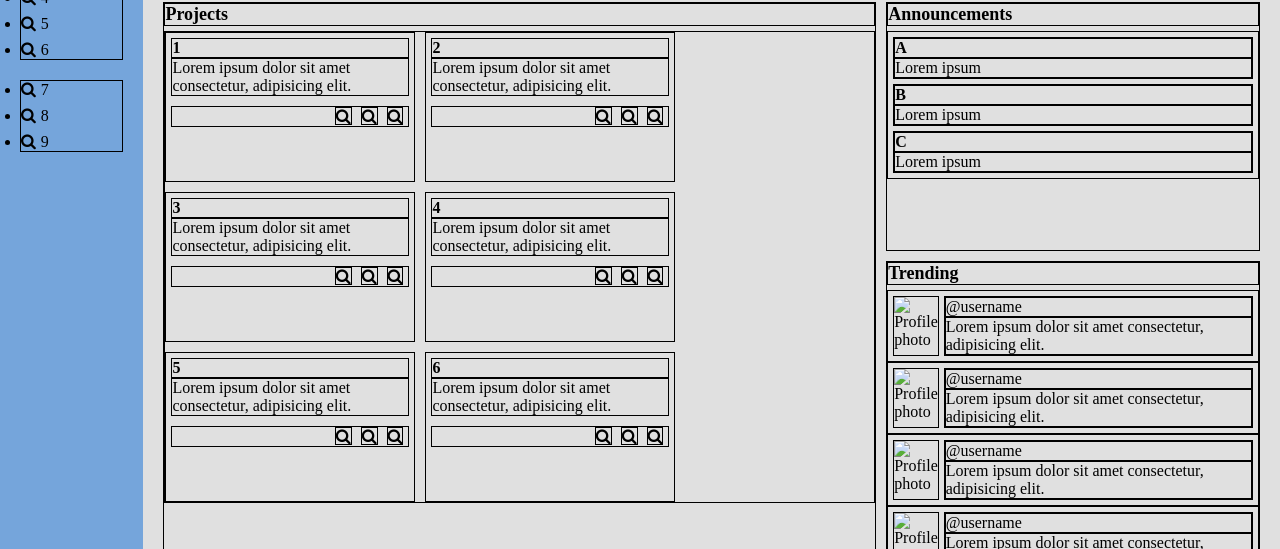
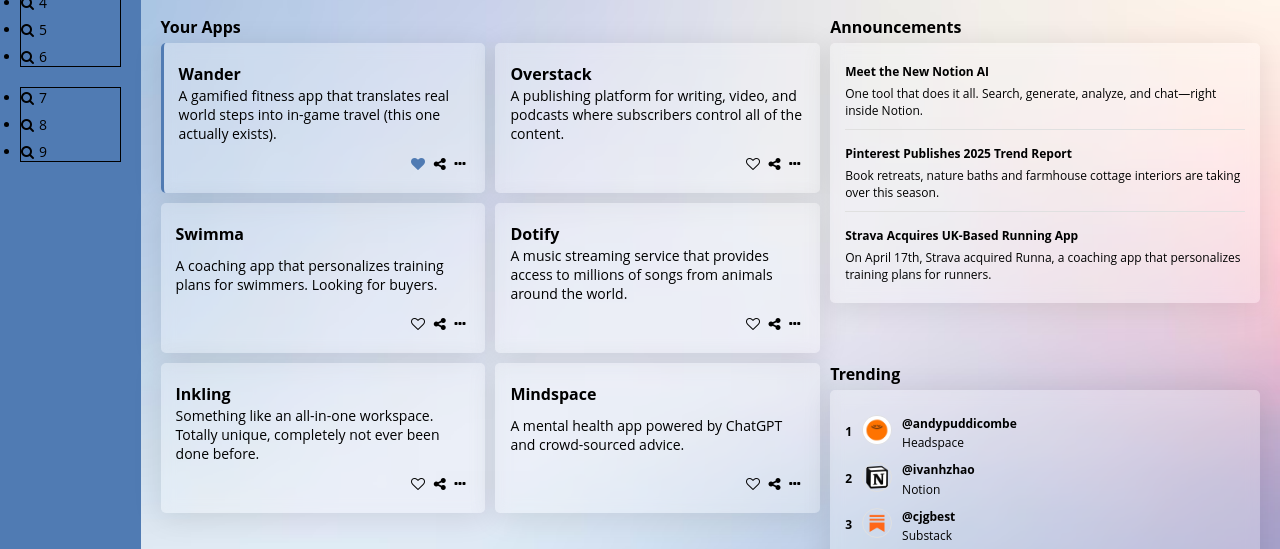
Before and after one commit to denaliazhi/odin-dashboard, a plain HTML site: page index.html in a window 1280 px wide. Shown: the part 140-689 px from the top of the page. Drawn offline with Linux system fonts and the light colour scheme.

Commit message:
Prettify main content

```diff
--- a/index.html
+++ b/index.html
@@ -17,13 +17,13 @@
                 </div>
                 <div class="profile">
                     <i class="fa fa-search"></i>
-                    <img src="" alt="Profile photo" width="50" height=""50>
+                    <img src="" alt="Profile photo" width="50" height="auto">
                     <p>Name</p>
                 </div>
             </div>
             <div>
                 <div class="greeting">
-                    <img src="" alt="Profile photo" width="50" height=""50>
+                    <img src="" alt="Profile photo" width="50" height="auto">
                     <div>
                         <p>Greetings,</p>
                         <p>Name</p>
@@ -38,7 +38,7 @@
         </header>
         <div class="side-nav">
             <div class="logo">
-                <img src="" alt="Logo" width="50" height=""50>
+                <img src="" alt="Logo" width="50" height="auto">
                 <a href="#">Lorem</a>
             </div>
             <ul class="side-nav-menu">
@@ -57,109 +57,124 @@
         </div>
         <div class="main">
             <div class="projects">
-                <h2>Projects</h2>
+                <h2>Your Apps</h2>
                 <div class="project-container">
-                    <div class="card">
-                        <h4>1</h4>
-                        <p>Lorem ipsum dolor sit amet consectetur, adipisicing elit.</p>
+                    <div class="card hearted">
+                        <h3>Wander</h3>
+                        <p>A gamified fitness app that translates real world steps into in-game travel (this one actually exists).</p>
                         <div>
-                            <i class="fa fa-search"></i>
-                            <i class="fa fa-search"></i>
-                            <i class="fa fa-search"></i>
+                            <i class="fa fa-heart"></i>
+                            <i class="fa fa-share-alt"></i>
+                            <i class="fa fa-ellipsis-h"></i>
                         </div>
                     </div>
                     <div class="card">
-                        <h4>2</h4>
-                        <p>Lorem ipsum dolor sit amet consectetur, adipisicing elit.</p>
+                        <h3>Overstack</h3>
+                        <p>A publishing platform for writing, video, and podcasts where subscribers control all of the content.</p>
                         <div>
-                            <i class="fa fa-search"></i>
-                            <i class="fa fa-search"></i>
-                            <i class="fa fa-search"></i>
+                            <i class="fa fa-heart-o"></i>
+                            <i class="fa fa-share-alt"></i>
+                            <i class="fa fa-ellipsis-h"></i>
                         </div>
                     </div>
                     <div class="card">
-                        <h4>3</h4>
-                        <p>Lorem ipsum dolor sit amet consectetur, adipisicing elit.</p>
+                        <h3>Swimma</h3>
+                        <p>A coaching app that personalizes training plans for swimmers. Looking for buyers.</p>
                         <div>
-                            <i class="fa fa-search"></i>
-                            <i class="fa fa-search"></i>
-                            <i class="fa fa-search"></i>
+                            <i class="fa fa-heart-o"></i>
+                            <i class="fa fa-share-alt"></i>
+                            <i class="fa fa-ellipsis-h"></i>
                         </div>
                     </div>
                     <div class="card">
-                        <h4>4</h4>
-                        <p>Lorem ipsum dolor sit amet consectetur, adipisicing elit.</p>
+                        <h3>Dotify</h3>
+                        <p>A music streaming service that provides access to millions of songs from animals around the world.</p>
                         <div>
-                            <i class="fa fa-search"></i>
-                            <i class="fa fa-search"></i>
-                            <i class="fa fa-search"></i>
+                            <i class="fa fa-heart-o"></i>
+                            <i class="fa fa-share-alt"></i>
+                            <i class="fa fa-ellipsis-h"></i>
                         </div>
                     </div>
                     <div class="card">
-                        <h4>5</h4>
-                        <p>Lorem ipsum dolor sit amet consectetur, adipisicing elit.</p>
+                        <h3>Inkling</h3>
+                        <p>Something like an all-in-one workspace. Totally unique, completely not ever been done before.</p>
                         <div>
-                            <i class="fa fa-search"></i>
-                            <i class="fa fa-search"></i>
-                            <i class="fa fa-search"></i>
+                            <i class="fa fa-heart-o"></i>
+                            <i class="fa fa-share-alt"></i>
+                            <i class="fa fa-ellipsis-h"></i>
                         </div>
                     </div>
                     <div class="card">
-                        <h4>6</h4>
-                        <p>Lorem ipsum dolor sit amet consectetur, adipisicing elit.</p>
+                        <h3>Mindspace</h3>
+                        <p>A mental health app powered by ChatGPT and crowd-sourced advice.</p>
                         <div>
-                            <i class="fa fa-search"></i>
-                            <i class="fa fa-search"></i>
-                            <i class="fa fa-search"></i>
+                            <i class="fa fa-heart-o"></i>
+                            <i class="fa fa-share-alt"></i>
+                            <i class="fa fa-ellipsis-h"></i>
                         </div>
                     </div>
                 </div>
             </div>
             <div class="announcements">
                 <h2>Announcements</h2>
-                <div>
-                    <div>
-                        <h4>A</h4>
-                        <p>Lorem ipsum</p>
+                <div class="card">
+                    <div class="card-item">
+                        <h4>
+                            <a href="https://www.notion.com/releases/2024-09-25">
+                            Meet the New Notion AI </a>
+                        </h4>
+                        <p>One tool that does it all. Search, generate, analyze, and chat—right inside Notion.</p>
                     </div>
-                    <div>
-                        <h4>B</h4>
-                        <p>Lorem ipsum</p>
+                    <div class="card-item">
+                        <h4>
+                            <a href="https://newsroom.pinterest.com/news/the-2025-pinterest-summer-trend-report/">
+                            Pinterest Publishes 2025 Trend Report</a>
+                        </h4>
+                        <p> Book retreats, nature baths and farmhouse cottage interiors are taking over this season.</p>
                     </div>
-                    <div>
-                        <h4>C</h4>
-                        <p>Lorem ipsum</p>
+                    <div class="card-item">
+                        <h4>
+                            <a href="https://support.strava.com/hc/en-us/articles/35941891603725-Strava-is-Acquiring-Runna">
+                            Strava Acquires UK-Based Running App</a>
+                        </h4>
+                        <p>On April 17th, Strava acquired Runna, a coaching app that personalizes training plans for runners.</p>
                     </div>
                 </div>
             </div>
             <div class="trends">
                 <h2>Trending</h2>
+                <div class="card">
+                    <div class="card-item">
+                        <p>1</p>
+                        <img src="headspace-icon.jpg" alt="Profile photo" width="30" height="30">
                         <div>
-                    <img src="" alt="Profile photo" width="50" height=""50>
-                    <div>
-                        <p>@username</p>
-                        <p>Lorem ipsum dolor sit amet consectetur, adipisicing elit.</p>
+                            <p>@andypuddicombe</p>
+                            <p>Headspace</p>
                         </div>
                     </div>
+                    <div class="card-item">
+                        <p>2</p>
+                        <img src="notion-icon.png" alt="Profile photo" width="30" height="30">
                         <div>
-                    <img src="" alt="Profile photo" width="50" height=""50>
-                    <div>
-                        <p>@username</p>
-                        <p>Lorem ipsum dolor sit amet consectetur, adipisicing elit.</p>
+                            <p>@ivanhzhao</p>
+                            <p>Notion</p>
                         </div>
                     </div>
+                    <div class="card-item">
+                        <p>3</p>
+                        <img src="substack-icon.png" alt="Profile photo" width="30" height="30">
                         <div>
-                    <img src="" alt="Profile photo" width="50" height=""50>
-                    <div>
-                        <p>@username</p>
-                        <p>Lorem ipsum dolor sit amet consectetur, adipisicing elit.</p>
+                            <p>@cjgbest</p>
+                            <p>Substack</p>
                         </div>
                     </div>
+                    <div class="card-item">
+                        <p>4</p>
+                        <img src="spotify-icon.png" alt="Profile photo" width="30" height="30">
                         <div>
-                    <img src="" alt="Profile photo" width="50" height=""50>
-                    <div>
-                        <p>@username</p>
-                        <p>Lorem ipsum dolor sit amet consectetur, adipisicing elit.</p>
+                            <p>@eldsjal</p>
+                            <p>Spotify</p>
+                        </div>
                     </div>
                 </div>
             </div>
--- a/styles.css
+++ b/styles.css
@@ -1,13 +1,20 @@
+/* -- GENERAL -- */
 * {
     margin: 0;
     padding: 0;
     box-sizing: border-box;
 }
 
+body {
+    font-family: "Open Sans", Arial, sans-serif;
+    font-size: 14px;
+}
+
 :root {
-    --accent: #75a5db;
+    --accent: #507bb3;
     --main-1: #ffd6e7;
-    --main-2: #e0e0e0;
+    --main-2: #fff;
+    --bg: #e0e0e0;
 }
 
 .container {
@@ -83,21 +90,18 @@
 }
 
 /* -- MAIN -- */
-.main * {
-    border: solid 1px black; /* Remove later */
-}
-
 .main {
-    background-color: var(--main-2);
+    background-image: url("gradient-bg.avif");
+    background-size: cover;
 
     display: grid;
-    grid-template-columns: max(200px, 65%) 1fr;
+    grid-template-columns: max(200px, 60%) 1fr;
     gap: 10px;
 }
 
 .main h2 {
-    font-size: 18px;
-    margin-bottom: 5px;
+    font-size: 16px;
+    margin: 10px 0 5px;
 }
 
 .projects {
@@ -106,37 +110,91 @@
 
 .project-container {
     display: grid;
-    grid-template-columns: repeat(auto-fill, 250px);
+    grid-template-columns: repeat(auto-fit, minmax(250px, 1fr));
     gap: 10px;
 }
 
 .card {
-    width: 250px;
-    height: 150px;
+    padding: 20px 15px;
+    border-radius: 5px;
+
+    /* Frosted glass effect from https://css.glass */
+    background: #ffffff4a;
+    box-shadow: 0 4px 30px rgba(0, 0, 0, 0.1);
+    backdrop-filter: blur(6.4px);
+    -webkit-backdrop-filter: blur(6.4px);
 }
 
-.card > div {
+.hearted {
+    border-left: 3px solid var(--accent);
+}
+
+.fa-heart {
+    color: var(--accent);
+}
+
+.card h3 {
+    font-size: 16px;
+}
+
+.card-item h4 {
+    font-size: 12px;
+    margin-bottom: 5px;
+}
+
+.card-item p {
+    font-size: 12px;
+}
+
+.project-container .card {
+    height: 150px;
+
+    display: flex;
+    flex-direction: column;
+    justify-content: space-between;
+}
+
+.project-container .card > div {
     margin-top: 10px;
     text-align: right;
+
+    align-self: end;
 }
 
-.trends > div,
-.announcements > div {
+.announcements .card,
+.trends .card,
+.trends .card-item {
     display: flex;
     gap: 5px;
 }
 
-.announcements > div {
+.announcements .card,
+.trends .card {
     flex-direction: column;
 }
 
-/* .announcements > div div:nth-child(-n + 2) {
-    padding-bottom: 5px;
-    border-bottom: 1px solid blue;
-} */
+.announcements .card-item:nth-child(-n + 2) {
+    padding-bottom: 10px;
+    margin-bottom: 10px;
+    border-bottom: 1px solid var(--bg);
+}
 
-.card,
-.announcements > div,
-.trends > div {
-    padding: 5px;
+.announcements a {
+    text-decoration: none;
+    color: black;
 }
+
+.trends .card-item {
+    align-items: center;
+    gap: 10px;
+}
+
+.trends .card-item img {
+    border-radius: 50%;
+    border: 1px solid var(--bg);
+}
+
+.trends .card-item p:first-child {
+    font-weight: bold;
+    margin: 5px 0 2.5px;
+}
```
Also changed, not shown: gradient-bg.avif (added), headspace-icon.jpg (added), notion-icon.png (added), spotify-icon.png (added), substack-icon.png (added). Lines whose indentation alone changed are shown as unchanged.
